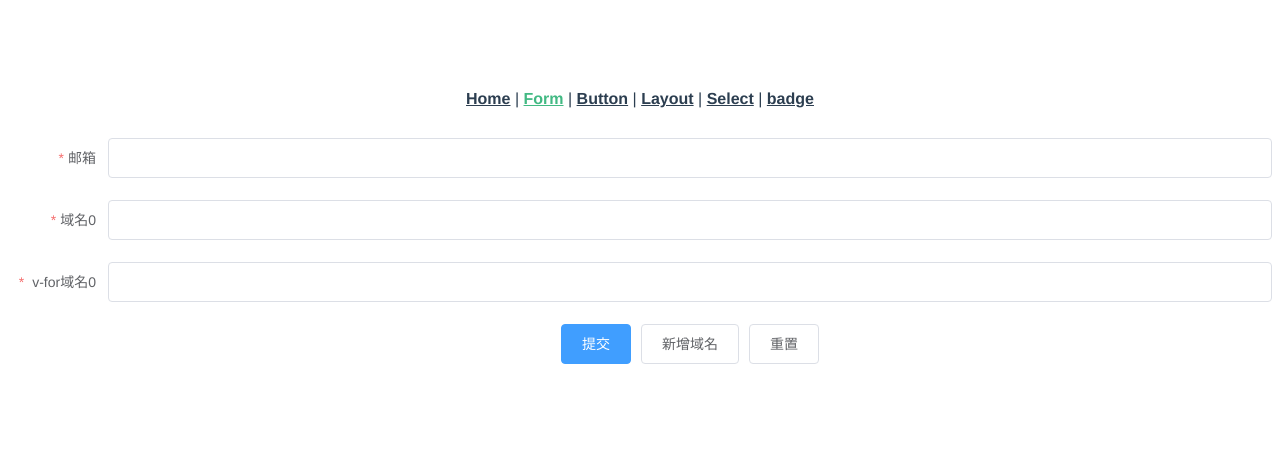
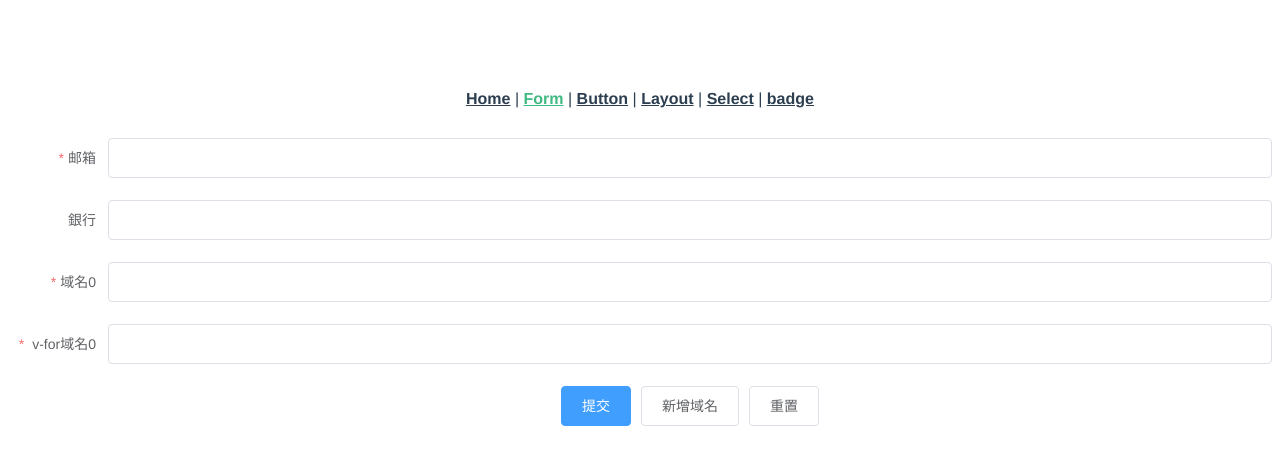
Before and after one commit to JacobHsu/element, a Vue app: page /form in a window 1280 px wide. Shown: the top 464 px of the page. Built offline with nearby package versions, Linux system fonts and the light colour scheme.

Commit message:
el-input validate note

```diff
--- a/src/views/Form.vue
+++ b/src/views/Form.vue
@@ -14,6 +14,12 @@
             ]"
         >
             <el-input v-model="dynamicValidateForm.email"></el-input>
+        </el-form-item>
+        <el-form-item
+            prop="bank"
+            label="銀行"
+        >
+            <el-input v-model="dynamicValidateForm.bank"></el-input>
         </el-form-item>
         <!--注意正常验证表单项是prop，而这里是:prop。
 :prop="'productGroup.'+index+'.num'"是拼接的形式，前面是v-for绑定的数组，中间是数组索引index，最后是表单项绑定的v-model的名称，然后用点.把它们连接起来。这三项都必须保证正确，错一个都无法验证。-->
@@ -51,7 +57,25 @@
   export default {
     name: "elform",
     data() {
-        const validateStrAndNum = (rule, value, callback) => {
+      const validateBank = (rule, value, callback) => {
+        // 注意 el-input value 值要能收到
+        // <el-form :model="dynamicValidateForm"
+        // <el-input v-model 的值必須在form model下 `v-model="dynamicValidateForm.bank"`
+        // 且 <el-form-item 的 prop 的值要等於同次級的名   `prop="bank"`
+        if (value) {
+          setTimeout(() => {
+            const reg = /([\d]{4})([\d]{4})([\d]{4})([\d]{4})([\d]{0,})?/;
+            if (!reg.test(value)) {
+              callback(new Error('请输入正确的银行卡号'));
+            } else {
+              callback();
+            }
+          }, 200);
+        } else {
+          callback();
+        }
+      };
+      const validateStrAndNum = (rule, value, callback) => {
         if (value) {
           setTimeout(() => {
             const reg = /^[\w\s]+$/;
@@ -91,6 +115,10 @@
           value: 0
         },
         rules: {
+          'bank': [
+            {max: 16, message: '長度至多為16', trigger: 'change'},
+            {validator: validateBank }
+          ],
           'domains.0.value': [
             {required: true, message: '域名不能为空', trigger: 'blur'},
             {max:5, message: '長度至多為5'},
--- a/src/views/Select.vue
+++ b/src/views/Select.vue
@@ -1,6 +1,6 @@
 <template>
   <div class="select">
-    <el-select v-model="value" clearable placeholder="请选择">
+    <el-select v-model="value" filterable clearable placeholder="请选择">
         <el-option
         v-for="item in options"
         :key="item.value"
```
